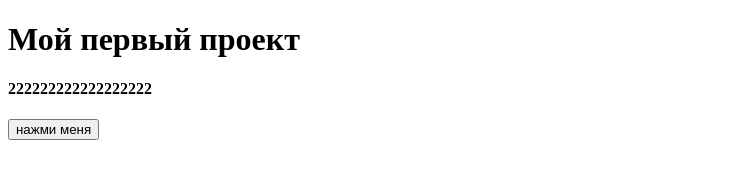
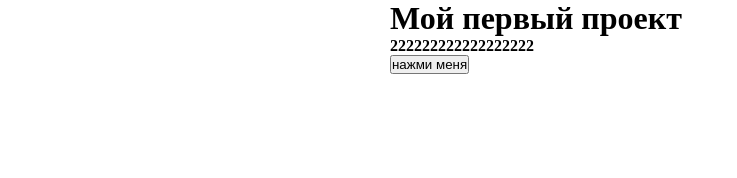
Before and after one commit to Bander0s/myFirstProject, a plain HTML site: page index.html in a window 1280 px wide. Shown: the whole page, without its empty margins (0-737 px from the left). Drawn offline with Linux system fonts and the light colour scheme.

Commit message:
добавил стили

```diff
--- a/css/style.css
+++ b/css/style.css
@@ -0,0 +1,9 @@
+* {
+    margin: 0;
+    padding: 0;
+}
+.container{
+    max-width: 500px;
+    display: block;
+    margin: 0 auto
+}
--- a/index.html
+++ b/index.html
@@ -9,13 +9,14 @@
 </head>
 <body>
 
+    <div class="container">
+        <h1>Мой первый проект</h1>
 
-    <h1>Мой первый проект</h1>
-
-    <div class="section1">
-        <h4>222222222222222222</h4>
-        <div class="button_wrapper">
-                <button type="button">нажми меня</button>
+        <div class="section1">
+            <h4>222222222222222222</h4>
+            <div class="button_wrapper">
+                    <button type="button">нажми меня</button>
+            </div>
         </div>
     </div>
 
```
